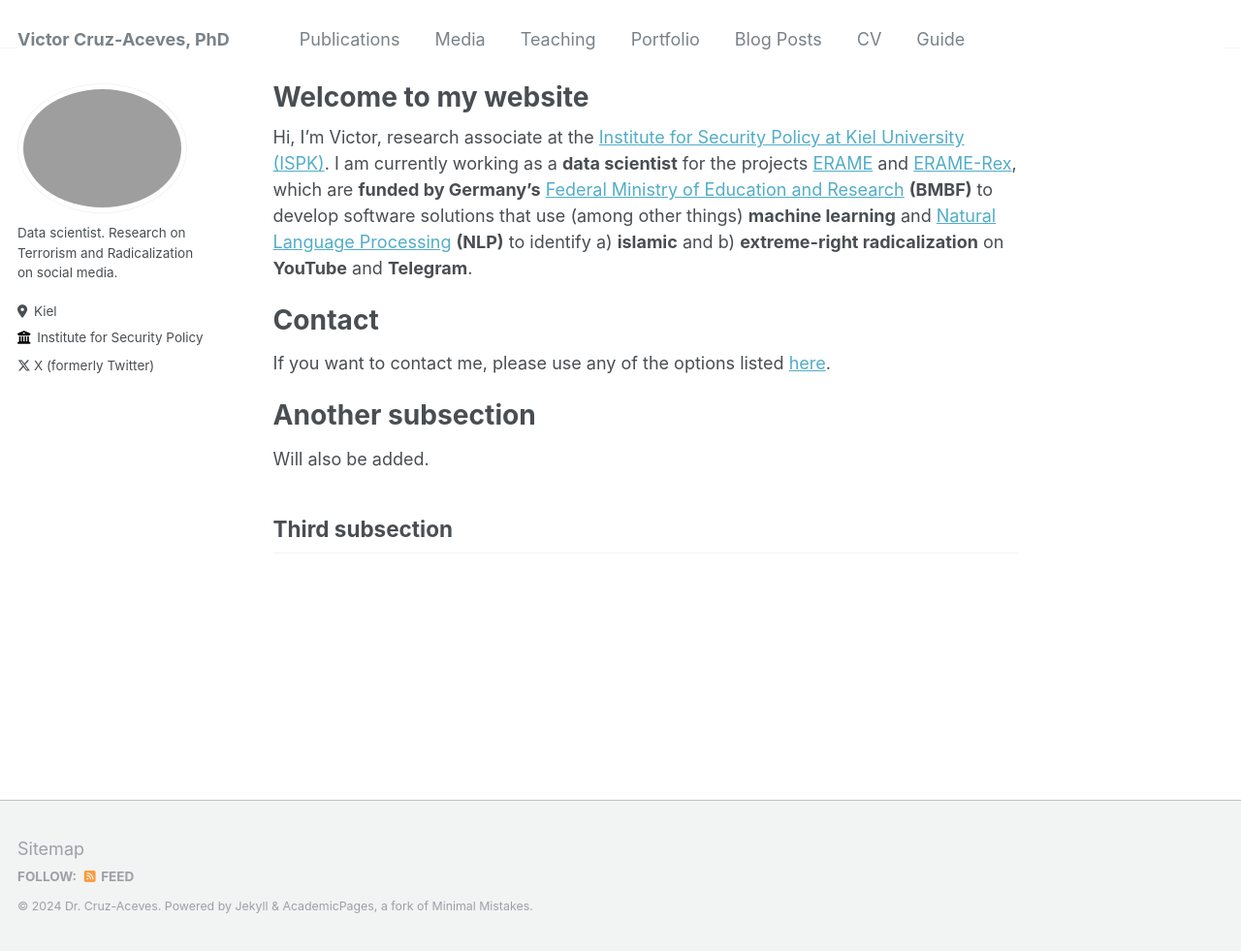
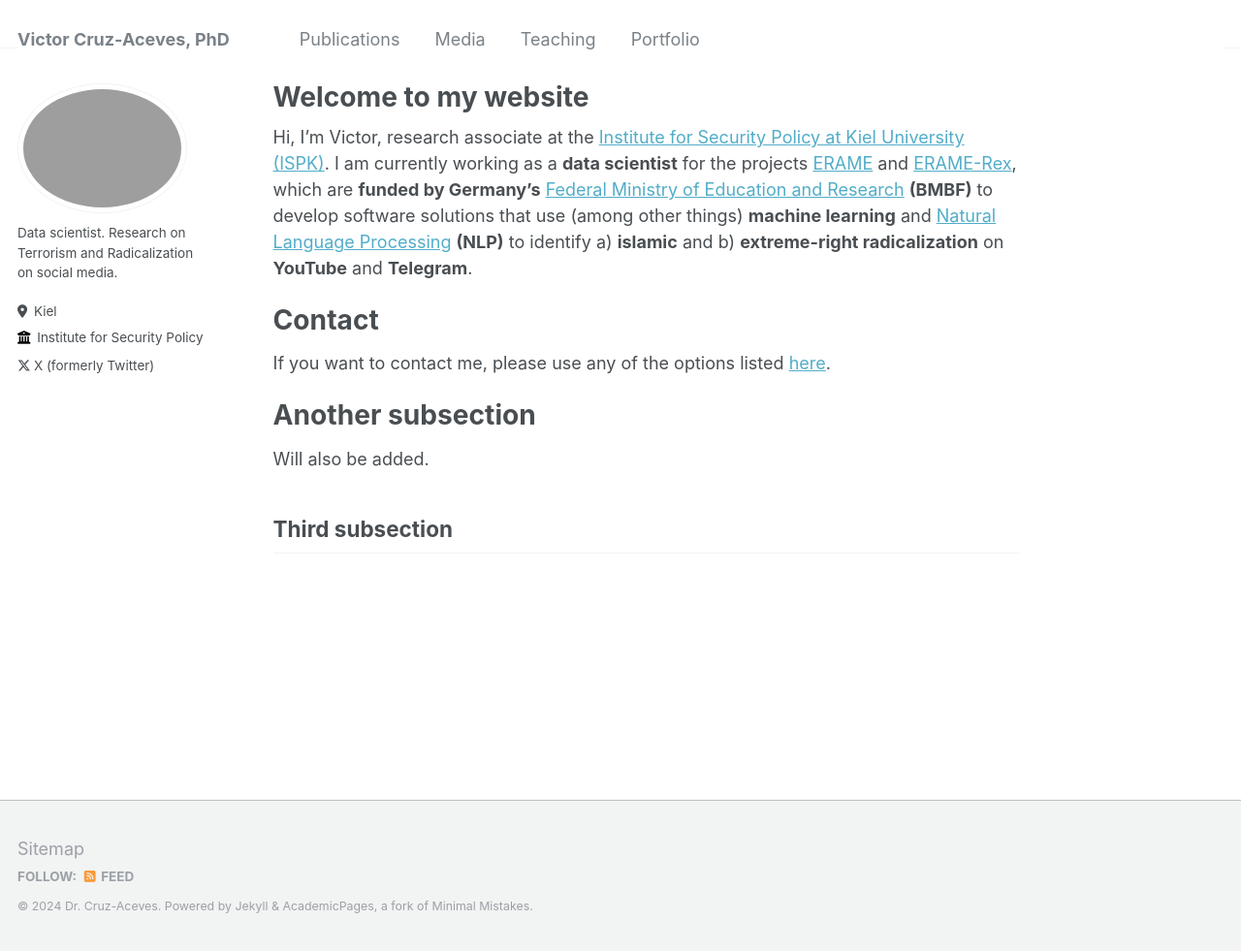
Before and after one commit to victor-cruz-aceves/victor-cruz-aceves.github.io, a Jekyll site: the page built from _pages/about.md, in a window 1280 px wide and 981 px high. Shown: the whole window at 97% size. Built offline with Jekyll 4.4.1, drawn with Linux system fonts in a browser that asks for light colours.

```diff
--- a/_data/navigation.yml
+++ b/_data/navigation.yml
@@ -11,12 +11,3 @@
 
   - title: "Portfolio"
     url: /portfolio/
-
-  - title: "Blog Posts"
-    url: /year-archive/
-
-  - title: "CV"
-    url: /cv/
-
-  - title: "Guide"
-    url: /markdown/
```
